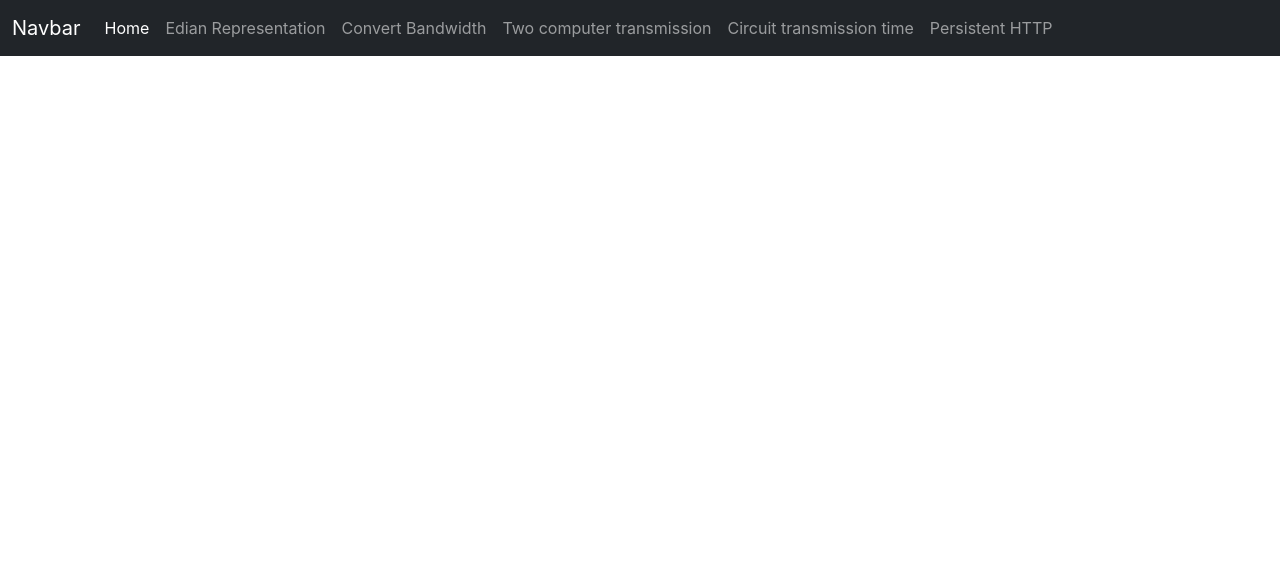
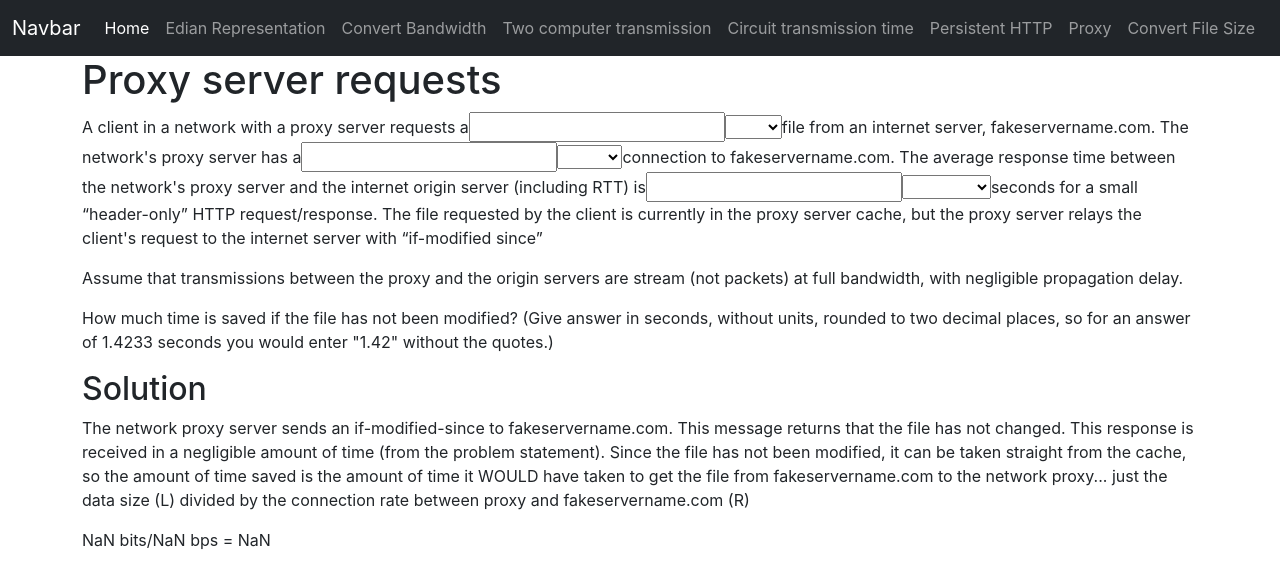
Before and after one commit to AutonomousDev/network-calc, a React (Create React App) app: page /Proxy in a window 1280 px wide. Shown: the top 588 px of the page. Built offline with nearby package versions, Linux system fonts and the light colour scheme.

Commit message:
Added file conceversion

```diff
--- a/public/index.html
+++ b/public/index.html
@@ -57,6 +57,12 @@
             <li class="nav-item">
               <a class="nav-link " href="Persistent_HTTP">Persistent HTTP</a>
             </li>
+            <li class="nav-item">
+              <a class="nav-link " href="Proxy">Proxy</a>
+            </li>
+            <li class="nav-item">
+              <a class="nav-link " href="ConvertFileSize">Convert File Size</a>
+            </li>
           </ul>
         </div>
       </div>
--- a/src/App.js
+++ b/src/App.js
@@ -8,6 +8,8 @@ import ConvertBandwidth from './pages/ConvertBandwidth';
 import EdianRepresentation from './pages/edianRepresentation';
 import Home from './pages/Home';
 import PersistentHTTP from './pages/PersistentHTTP';
+import Proxy from './pages/Proxy';
+import ConvertFileSize from './pages/ConvertFileSize';
 
 function App() {
   return (
@@ -19,6 +21,8 @@ function App() {
         <Route path="ConvertBandwidth/" element={<ConvertBandwidth/>} />
         <Route path="Edian/" element={<EdianRepresentation/>} />
         <Route path="Persistent_HTTP/" element={<PersistentHTTP/>} />
+        <Route path="Proxy/" element={<Proxy/>} />
+        <Route path="ConvertFileSize/" element={<ConvertFileSize/>} />
       </Routes>
     </BrowserRouter>
   );
--- /dev/null
+++ b/src/components/ConvertFiles.jsx
@@ -0,0 +1,41 @@
+
+import React from "react";
+
+function ConvertFileSizeCalc(startUnit, endUnit, startAmount) {
+    const unit_GiB_to_Mib = 1024 / 1;
+    const unit_MiB_to_KiB = 1024 / 1;
+    const unit_KiB_to_Byte = 1024 / 1;
+    const unit_Byte_to_bit = 8 / 1;
+
+    //calculate conversion rate
+
+    function set_file_conversion(file_size_unit) {
+        let file_size_conversion
+        if (file_size_unit === "GiB") {
+          file_size_conversion = unit_GiB_to_Mib * unit_MiB_to_KiB * unit_KiB_to_Byte * unit_Byte_to_bit;
+        }
+        else if (file_size_unit === "MiB") {
+          file_size_conversion = unit_MiB_to_KiB * unit_KiB_to_Byte * unit_Byte_to_bit;
+        }
+        else if (file_size_unit === "Kib") {
+          file_size_conversion = unit_KiB_to_Byte * unit_Byte_to_bit;
+        }
+        else if (file_size_unit === "Byte") {
+          file_size_conversion =   unit_Byte_to_bit;
+        }
+        else if (file_size_unit === "bit") {
+          file_size_conversion = 1;
+        }
+        else {
+          file_size_conversion = 0;
+        }
+        return file_size_conversion
+    }
+    let size_conversion = set_file_conversion(startUnit);
+    let file_size_bits = size_conversion * startAmount;
+
+    let finalResult = file_size_bits/set_file_conversion(endUnit)
+    return finalResult
+
+}
+export default ConvertFileSizeCalc;
--- /dev/null
+++ b/src/pages/ConvertFileSize.js
@@ -0,0 +1,46 @@
+import { useState, useEffect } from "react";
+import React from "react";
+import ConvertFileSizeCalc from "../components/ConvertFiles";
+
+function ConvertFileSize() {
+
+
+    const [file_size, set_file_size] = React.useState();
+    const [file_unit, set_file_unit] = React.useState();
+    const [file_unit2, set_file_unit2] = React.useState();
+
+    let file_size_converted = ConvertFileSizeCalc(file_unit,file_unit2,file_size)
+    let file_size_bits= ConvertFileSizeCalc(file_unit,"bit",file_size)
+
+    return (
+        <div class="">
+            <h1>File Size Conversion</h1>
+            <form>
+                <p>A file of
+                <input type="number" id="set_file_size" onChange={(e) => set_file_size(e.target.value)} />
+                <select name="set_file_unit" id="set_file_unit" onChange={(e) => set_file_unit(e.target.value)}>
+                    <option value=""></option>
+                    <option value="GiB">GiB</option>
+                    <option value="MiB">MiB</option>
+                    <option value="KiB">KiB</option>
+                    <option value="Byte">Byte</option>
+                    <option value="bit">bit</option>
+                </select>
+                    is equal to, {file_size_bits} bits or
+                    <select name="set_file_unit2" id="set_file_unit2" onChange={(e) => set_file_unit2(e.target.value)}>
+                    <option value=""></option>
+                    <option value="GiB">GiB</option>
+                    <option value="MiB">MiB</option>
+                    <option value="KiB">KiB</option>
+                    <option value="Byte">Byte</option>
+                    <option value="bit">bit</option>
+                </select>
+                    {file_size_converted}
+                </p>
+            </form>
+
+        </div>
+    );
+}
+
+export default ConvertFileSize;
--- a/src/pages/PersistentHTTP.js
+++ b/src/pages/PersistentHTTP.js
@@ -22,7 +22,7 @@ function PersistentHTTP() {
                     <input type="number" id="set_connection_setup" onChange={(e) => set_connection_setup(e.target.value)} />
                     <select name="time_unit" id="time_unit" onChange={(e) => set_time_unit(e.target.value)}>
                         <option value=""></option>
-                        <option value="Secounds">Secounds</option>
+                        <option value="Seconds">Seconds</option>
                         <option value="MS">MS</option>
 
                     </select>
--- /dev/null
+++ b/src/pages/Proxy.js
@@ -0,0 +1,74 @@
+import { useState, useEffect } from "react";
+import React from "react";
+import ConvertFileSizeCalc from "../components/ConvertFiles";
+import ConvertBandwidthCalc from "../components/ConvertBandwidth";
+
+
+function Proxy() {
+    const [file_size, set_file_size] = React.useState();
+    const [file_unit, set_file_unit] = React.useState();
+    const [transmission_rate, set_transmission_rate] = React.useState();
+    const [transmission_rate_unit, set_transmission_rate_unit] = React.useState();
+    const [connection_setup, set_connection_setup] = React.useState();
+    const [time_unit, set_time_unit] = React.useState();
+
+    let file_size_bits = ConvertFileSizeCalc(file_unit, "bit", file_size)
+    let transmission_rate_bps = ConvertBandwidthCalc(transmission_rate_unit, "bps", transmission_rate)
+
+    let saved_time = file_size_bits/transmission_rate_bps
+
+    return (
+        <div class="">
+            <h1>Proxy server requests </h1>
+
+            <p>A client in a network with a proxy server requests a
+                <input type="number" id="set_file_size" onChange={(e) => set_file_size(e.target.value)} />
+                <select name="set_file_unit" id="set_file_unit" onChange={(e) => set_file_unit(e.target.value)}>
+                    <option value=""></option>
+                    <option value="GiB">GiB</option>
+                    <option value="MiB">MiB</option>
+                    <option value="KiB">KiB</option>
+                    <option value="Byte">Byte</option>
+                    <option value="bit">bit</option>
+                </select>
+                file from an internet server,
+                fakeservername.com. The network's proxy server has a
+                <input type="number" id="transmission_rate" name="transmission_rate" onChange={(e) => set_transmission_rate(e.target.value)} />
+                <select name="transmission_rate_unit" id="transmission_rate_unit" onChange={(e) => set_transmission_rate_unit(e.target.value)}>
+                    <option value=""></option>
+                    <option value="Gbps">Gbps</option>
+                    <option value="Mbps">Mbps</option>
+                    <option value="Kbps">Kbps</option>
+                    <option value="bps">bps</option>
+                </select>
+                connection to
+                fakeservername.com. The average response time between the network's proxy server and the
+                internet origin server (including RTT) is
+                <input type="number" id="set_connection_setup" onChange={(e) => set_connection_setup(e.target.value)} />
+                <select name="time_unit" id="time_unit" onChange={(e) => set_time_unit(e.target.value)}>
+                    <option value=""></option>
+                    <option value="Seconds">Seconds</option>
+                    <option value="MS">MS</option>
+                </select>
+                seconds for a small “header-only” HTTP
+                request/response. The file requested by the client is currently in the proxy server cache, but the
+                proxy server relays the client's request to the internet server with “if-modified since”</p>
+            <p>Assume that transmissions between the proxy and the origin servers are stream (not packets) at
+                full bandwidth, with negligible propagation delay.</p>
+            <p>How much time is saved if the file has not been modified? (Give answer in seconds, without
+                units, rounded to two decimal places, so for an answer of 1.4233 seconds you would enter
+                "1.42" without the quotes.)</p>
+            <h2>Solution</h2>
+            <p>The network proxy server sends an if-modified-since to fakeservername.com. This message
+                returns that the file has not changed. This response is received in a negligible amount of time (from
+                the problem statement). Since the file has not been modified, it can be taken straight from the
+                cache, so the amount of time saved is the amount of time it WOULD have taken to get the file from
+                fakeservername.com to the network proxy... just the data size (L) divided by the connection rate
+                between proxy and fakeservername.com (R)</p>
+            {file_size_bits} bits/{transmission_rate_bps} bps = {saved_time}
+
+        </div>
+    );
+}
+
+export default Proxy;
```
